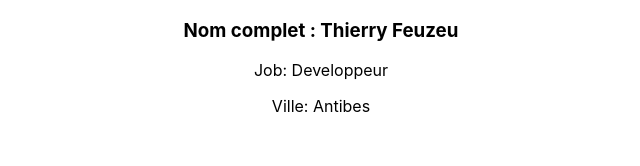
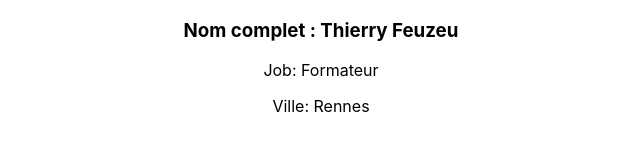
Before and after one commit to ly-abdourahamane/React-Utilities, a React (Create React App) app: page / in a window 1280 px wide. Shown: the top 166 px of the page, without its empty margins (319-959 px from the left). Built offline with nearby package versions, Linux system fonts and the light colour scheme.

Commit message:
utilisation des variables

```diff
--- a/src/App.js
+++ b/src/App.js
@@ -3,11 +3,17 @@ import logo from './logo.svg';
 import './App.css';
 
 function App() {
+  const fullName = 'Thierry Feuzeu';
+  const job  = 'Formateur';
+  const ville = 'Rennes';
+
+
+
   return (
     <div className="App">
-    <h3>Nom complet : Thierry Feuzeu</h3>
-    <p>Job: Developpeur</p>
-    <p>Ville: Antibes</p>
+    <h3>Nom complet : {fullName}</h3>
+    <p>Job: {job}</p>
+    <p>Ville: {ville}</p>
     </div>
   );
 }
```
